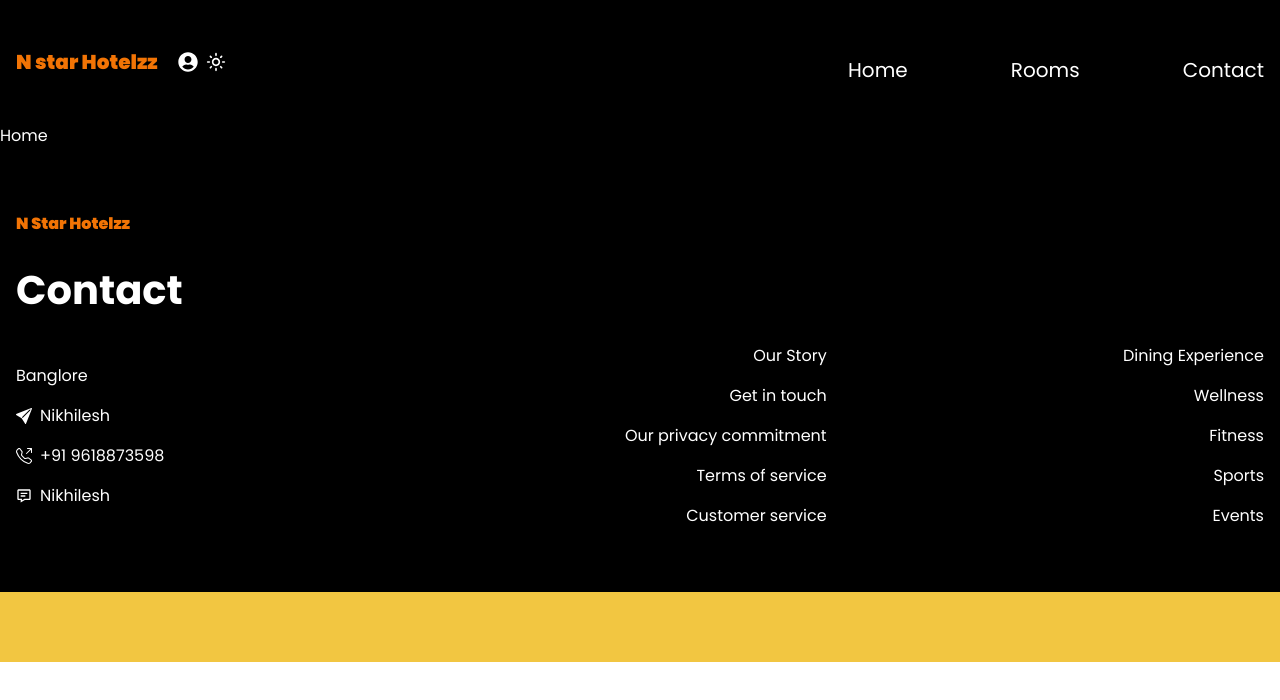
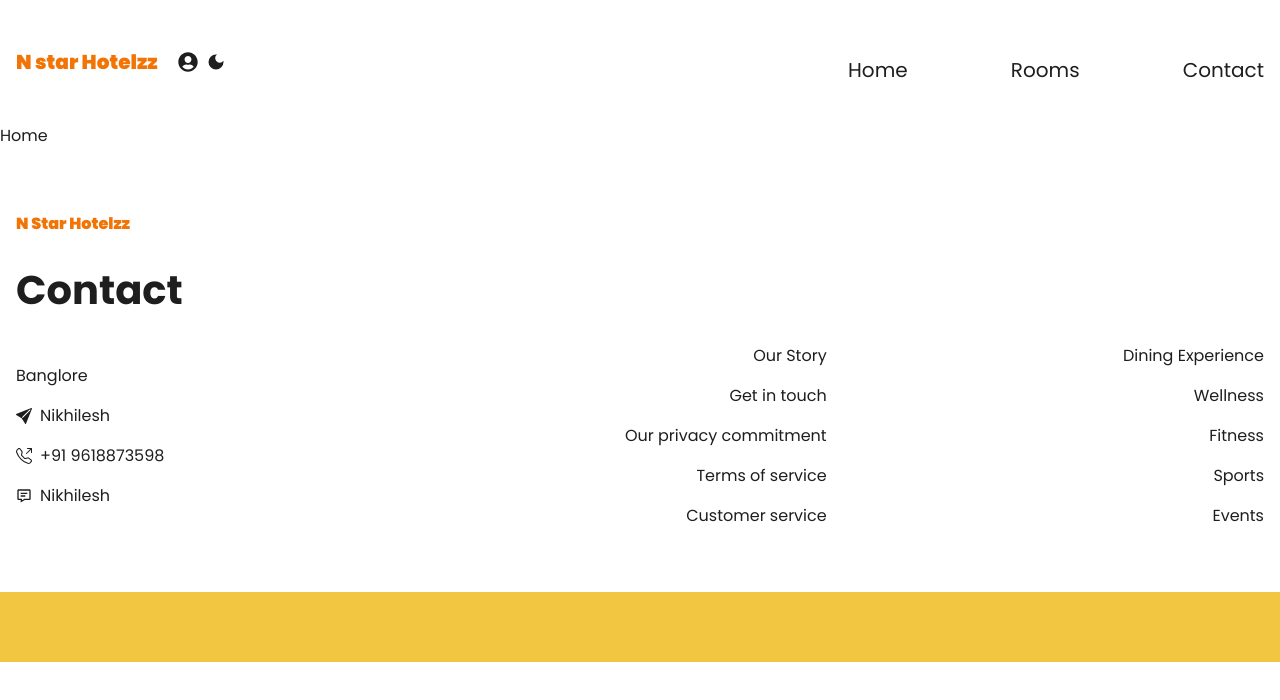
Before and after one commit to nikhilesh2010/hotel-management, a Next.js app: page / in a window 1280 px wide. Shown: the top 700 px of the page. Built offline with nearby package versions, Linux system fonts and the light colour scheme.

Commit message:
Fixed theme issue

```diff
--- a/src/components/ThemeProvider/ThemeProvider.tsx
+++ b/src/components/ThemeProvider/ThemeProvider.tsx
@@ -3,7 +3,7 @@ import { useEffect, useState } from "react";
 import ThemeContext from "@/context/ThemeContext";
 
 const ThemeProvider = ({ children }: { children: React.ReactNode } ) => {
-  const themeFromStorage: boolean = typeof(localStorage) !== "undefined" && localStorage.getItem('hotel-theme') ? JSON.parse(localStorage.getItem('hotel-theme')!) : 'false';
+  const themeFromStorage: boolean = typeof window !== "undefined" && localStorage.getItem('hotel-theme') ? JSON.parse(localStorage.getItem('hotel-theme')!) : false;
   // let themeFromStorage = typeof(localStorage) !== "undefined" && localStorage.getItem('hotel-theme');
   // console.log(themeFromStorage);
   // themeFromStorage = themeFromStorage ? JSON.parse(localStorage.getItem('hotel-theme')!) : 'false';
@@ -14,6 +14,14 @@ const ThemeProvider = ({ children }: { children: React.ReactNode } ) => {
   useEffect(() => {
     setRenderComponent(true);
   }, []);
+
+  // Use useEffect to update localStorage whenever darkTheme changes
+  useEffect(() => {
+    if (typeof window !== "undefined") {
+      localStorage.setItem('hotel-theme', JSON.stringify(darkTheme));
+    }
+  }, [darkTheme]);
+
   if (!renderComponent) {
     return <></>;
   }
```
